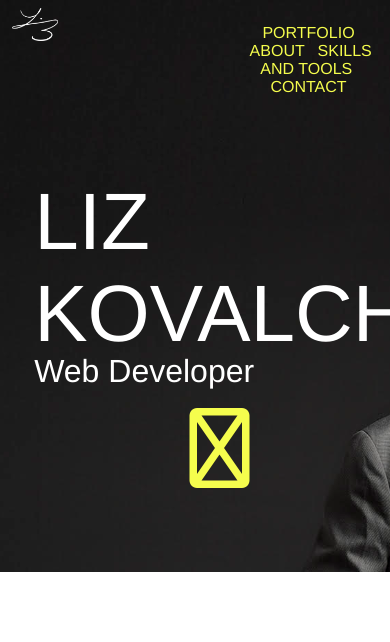
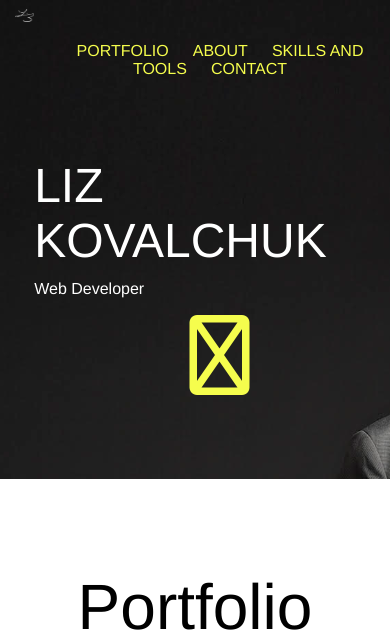
Before and after one commit to lizkovalchuk/portfolio, a PHP site: page / in a window 390 px wide; the page is wider, and only the part inside the window is pictured. Shown: the top 642 px of that part. Run offline with PHP 8.4, Linux system fonts and the light colour scheme; some libraries are stand-ins or nearby versions.

Commit message:
more responsive

```diff
--- a/index.php
+++ b/index.php
@@ -95,7 +95,7 @@
 					<p class="lower-text">
 						Technologies: HTML, CSS and JQuery, Google Maps API and Bike Index API V3.
 					</p>
-					<a href="http://safecycling.tk/" target="_blank" class="port-view-live">View Live</a>
+					<a href="http://stolenbikes.tk/" target="_blank" class="port-view-live">View Live</a>
 					<a href="https://github.com/lizkovalchuk/API-project" target="_blank" class="port-view-GH">View GitHub Code</a>
 				</div>
 				<div>
@@ -207,6 +207,7 @@
 <!-- FORM -->
 
 <!-- <form id="contact-frm" action="mailer.php" method="post"> -->
+	<div id="contact-frm">
 		<h2 id="_contact">Contact</h2>
 		<div class="form-wrapper">
 			<div >
@@ -232,6 +233,7 @@
 				<button id="mail-button">SEND</button>
 			</div>
 		</div>
+	</div>
 <!-- </form> -->
 
 	<!-- FOOTER -->
--- a/scripts/own.js
+++ b/scripts/own.js
@@ -16,32 +16,6 @@ $(document).on('click', '#dw-arrow', function() {
   var page = $(this).attr("data-page");
 scrollToDiv('#'+ page);
 });
-
-//===========Downward arrow animation========//
-
-
-// $(document).ready(function(){
-//     $('#dw-arrow').hover(function(){
-//       $(this).stop().animate({
-//         top: -50
-//       }, 900, "easeOutBounce");
-//     }, function() {
-//       $(this).stop().animate({
-//         top: 0
-//       }, 900, "easeOutBounce");
-//     })
-// });
-
-// $(document).on('hover','#dw-arrow', function() {
-
-//   $(this).stop().animate({
-//     top: -50
-//   }, 900, "easeOutBounce");
-// }, function() {
-//   $(this).stop().animate({
-//     top: 0
-//   }, 900, "easeOutBounce");
-// });
 
 
 //=========== Mailer functioanlity===========//
@@ -69,10 +43,15 @@ function button_mail_click(){
     },
     error:function (){alert("didnt work");},
     success: function(){
-      alert("worked");
+      alert("Thank you for your message!");
 
       //grab the form feilds and make the
       //make the value an empty string.
+
+      $('#email').val() = "";
+      $('#name').val() = "";
+      $('#messagebox').val() = "";
+
     }
   });
 }
--- a/style.css
+++ b/style.css
@@ -173,12 +173,12 @@ body{
 
 .port-view-live:hover{
 	color: white;
-	background-color: black;
+	background-color: #a08176;
 }
 
 .port-view-GH:hover{
 	color: white;
-	background-color: black;
+	background-color: #a08176;
 }
 
 /* ABOUT ME SECION */
@@ -409,15 +409,46 @@ footer{
 /* 6. MEDIA QUERIES*/
 /*=========================================================*/
 
+@media all and (max-width:1065px){
+	#nav-container{
+		display: grid;
+		grid-template-columns: 1fr 2fr;
+	}
+	#logo-white{
+		max-width: 50%;
+		display: inline;
+	}
+}
+
+@media all and (max-width:800px){
+	#nav-container{
+		display: grid;
+		grid-template-columns: 1fr 4fr;
+	}
+	#logo-white{
+		max-width: 80%;
+		display: inline;
+	}
+}
+
+
 @media all and (max-width:768px){
+
+	#nav-container{
+		display: grid;
+		grid-template-columns: 1fr 6fr;
+	}
+
+	#logo-white{
+		max-width: 100%;
+		display: inline;
+	}
 
 	.port-piece-wrapper{
 		display: grid;
 		grid-template-columns: 1fr;
 		padding: 1rem;
 		margin: 0 auto;
-
-		/* display: flex; */
 	}
 
 	form{
@@ -429,8 +460,28 @@ footer{
 		grid-template-columns: 1fr 1fr;
 		grid-template-rows: 4;
 		max-width: 300px;
-		/* margin-left: 20%; */
-
 	}
 
+	.name{
+		font-size: 3em;
+	}
+
+	.title{
+		font-size: 1em;
+		margin-top: -20px;
+	}
+	#messagebox{
+		max-width: 100px;
+	}
 }
+
+@media all and (max-width:626px){
+	#nav-container{
+		display: grid;
+		grid-template-columns: 1fr;
+	}
+
+	#logo-white{
+		max-width: 5%;
+	}
+}
```
Also changed, not shown: images/sb.png, 1 other file. Lines whose indentation alone changed are shown as unchanged.
